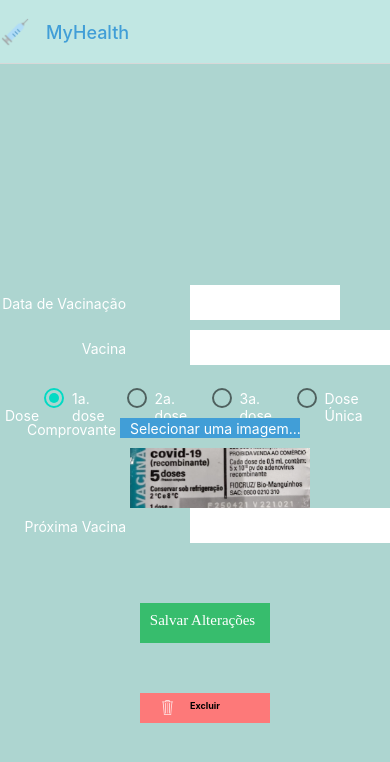
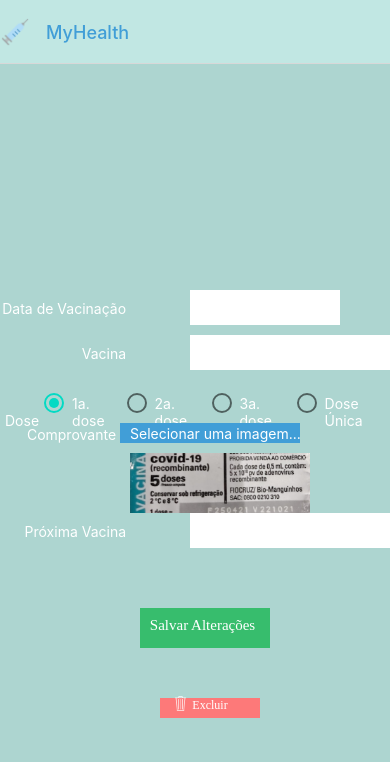
Before and after one commit to Thimans/projetomovel, a React Native app: screen /EditarCard in a window 390 px wide. Shown: the top 762 px of the page. Built offline with nearby package versions, Linux system fonts and the light colour scheme.

Commit message:
mudanças da exclusao

```diff
--- a/components/SimpleModal.js
+++ b/components/SimpleModal.js
@@ -6,12 +6,7 @@ const HEIGHT_MODAL = 150;
 const WIDTH = Dimensions.get('window').width;
 
 const SimpleModal = (props) => {
-    const excluirVacina = () => {
-        listaVacinas.splice(props.route.params.item.id, 1)
-        console.log('confere')
-        console.log(props.route.params.item.id)
-        props.navigation.pop()
-    }
+
 
     closeModal = (bool, data) => {
         props.changeModalVisible(bool);
@@ -26,7 +21,7 @@ const SimpleModal = (props) => {
                 </View>
                 <View style={styles.butttonsView}>
                     <TouchableOpacity style={styles.touchableOpacity}>
-                        <Text style={[styles.text, { color: 'white' }]} onPress={excluirVacina}>SIM</Text>
+                        <Text style={[styles.text, { color: 'white' }]}>SIM</Text>
                     </TouchableOpacity>
                     <TouchableOpacity style={[styles.touchableOpacity, { backgroundColor: '#3F92C5' }]} onPress={() => closeModal(false, 'Cancel')}>
                         <Text style={[styles.text, { color: 'white' }]}>CANCELAR</Text>
--- a/screens/EditarCard.js
+++ b/screens/EditarCard.js
@@ -1,29 +1,36 @@
 import React, { useState } from 'react'
 import { View, Text, TextInput, StyleSheet, TouchableOpacity, Image, Modal } from 'react-native'
 import CheckBoxDose from '../components/CheckBoxDose';
-import { SafeAreaView } from 'react-native-safe-area-context'
-import { SimpleModal } from '../components/SimpleModal'
+
 const EditarCard = (props) => {
 
     const optionsCheck = [{ text: 'Masculino', id: 1 }];
-    const [isModalVisible, setisModalVisible] = useState(false);
-    const [chooseData, setischooseData] = useState();
-    const changeModalVisible = (bool) => {
-        setisModalVisible(bool)
+    const [excluir, setExcluir] = useState('nao');
+    const openExcluir = () => {
+        setExcluir('excluir');
     }
-    const setData = (data) => {
-        setischooseData(data);
+    const closeExcluir = () => {
+        setExcluir('nao');
     }
 
+    const excluiVacina = () => {
+        props.navigation.navigate('MinhasVacinas',
+            {
+                id: 1,
+                excluiVacina: true,
+            });
+    }
+
+
     return (
-        <View style={styles.container}>
+        <View style={styles.cont}>
             <View style={[styles.viewDados, { right: 50 }]} >
 
                 <Text style={styles.dados} >Data de Vacinação </Text>
                 <TextInput style={[styles.input, { width: 150 }]} keyboardType='numeric' />
             </View>
             <View style={styles.viewDados}>
-                <Text style={styles.dados} >Vacina </Text>
+                <Text style={styles.dados}  >Vacina </Text>
                 <TextInput style={styles.input} />
             </View>
             <View>
@@ -42,25 +49,29 @@ const EditarCard = (props) => {
                 <Text style={styles.textBot}>Salvar Alterações</Text>
             </TouchableOpacity>
 
-            <SafeAreaView style={styles.contSafe}>
+            <TouchableOpacity style={styles.botaoExcluir} onPress={openExcluir}>
+                <Image style={[styles.iconInj, { top: 10 }]} source={require('../imagens/lixeira.png')} />
+                <Text style={styles.textBotEx}>Excluir</Text>
+            </TouchableOpacity>
 
-                <TouchableOpacity style={styles.touchableOpacity} onPress={() => changeModalVisible(true)} >
-                    <Image style={[styles.iconInj]} source={require('../imagens/lixeira.png')} />
-                    <Text style={styles.textSafe}>Excluir</Text>
-                </TouchableOpacity>
-                <Modal transparent={true}
-                    animationType='fade'
-                    visible={isModalVisible}
-                    nRequestClose={() => changeModalVisible(false)}
-                >
-                    <SimpleModal changeModalVisible={changeModalVisible}
-                        setData={setData}
-                    />
-                </Modal>
-            </SafeAreaView>
+            {excluir === 'excluir' &&
+                <View style={styles.Modal}>
+                    <View style={styles.bordaModal}>
+                        <Text style={styles.textExcluir}>Tem certeza que deseja remover essa vacina?</Text>
+                        <View style={styles.cpExcluir}>
+                            <TouchableOpacity style={styles.botaoSim} onPress={excluiVacina}>
+                                <Text style={styles.txtExcluir}>SIM</Text>
+                            </TouchableOpacity>
 
+                            <TouchableOpacity style={styles.botaoNao} onPress={closeExcluir}>
+                                <Text style={styles.txtExcluir}>CANCELAR</Text>
+                            </TouchableOpacity>
+                        </View>
+                    </View>
+                </View>
+            }
 
-        </View >
+        </View>
 
 
 
@@ -68,7 +79,7 @@ const EditarCard = (props) => {
 }
 
 const styles = StyleSheet.create({
-    container: {
+    cont: {
         flex: 1,
         backgroundColor: '#ADD5D0',
         alignItems: 'flex-end',
@@ -113,16 +124,14 @@ const styles = StyleSheet.create({
 
     },
     textBotEx: {
-        width: 165,
-        height: 34,
-        right: 35,
+
         fontFamily: 'Averia Libre',
         fontStyle: 'normal',
         fontSize: 12,
         lineHeight: 29,
         textAlign: 'center',
         color: '#FFFFFF',
-        bottom: 5
+        bottom: 10
 
     },
     dados: {
@@ -133,12 +142,13 @@ const styles = StyleSheet.create({
 
     },
     botaoExcluir: {
-        width: 90,
+        width: 100,
         height: 20,
         justifyContent: 'center',
-        right: 140,
-        top: 100,
-        backgroundColor: '#FD7979'
+        right: 130,
+        backgroundColor: '#FD7979',
+        alignItems: 'center',
+        top: 100
     },
     iconInj: {
         width: 15,
@@ -180,20 +190,58 @@ const styles = StyleSheet.create({
         alignItems: 'center',
         justifyContent: 'center',
         backgroundColor: '#FD7979',
-        top: 100,
-        right: 120,
-        height: 30,
-        width: 130,
+
 
     },
     touchableOpacity: {
         backgroudColor: 'orange',
         paddingHorizontal: 50
     },
-    textSafe: {
-        bottom: 10,
-        fontSize: 9,
-        fontWeight: 'bold'
+
+    Modal: {
+        position: 'absolute',
+        height: '100%',
+        width: '100%',
+        backgroundColor: '#FFFFFF',
+        alignItems: 'center',
+        justifyContent: 'center'
+    },
+    bordaModal: {
+        borderWidth: 2,
+        borderColor: '#B9DFDB',
+        margin: 20,
+        alignItems: 'center'
+    },
+    textExcluir: {
+        fontWeight: 'bold',
+        fontSize: 30,
+        color: '#FD7979'
+    },
+    cpExcluir: {
+        flexDirection: 'row',
+        marginVertical: 20
+    },
+    botaoSim: {
+        width: 120,
+        height: 60,
+
+        backgroundColor: '#FF8383',
+        marginHorizontal: 25,
+        alignItems: 'center',
+        justifyContent: 'center'
+    },
+    botaoNao: {
+        width: 160,
+        height: 60,
+
+        backgroundColor: '#3F92C5',
+        marginHorizontal: 25,
+        alignItems: 'center',
+        justifyContent: 'center'
+    },
+    txtExcluir: {
+        color: '#FFFFFF',
+        fontSize: 20
     }
 })
 export default EditarCard
--- a/screens/MinhasVacinas.js
+++ b/screens/MinhasVacinas.js
@@ -1,9 +1,10 @@
 import { View, FlatList, Text, StyleSheet, TextInput, ImageBackground, KeyboardAvoidingView, TouchableOpacity } from 'react-native'
 import CardVacina from '../components/CardVacina'
 
-export const listaVacinas = [
+const MinhasVacinas = (props) => {
+    const listaVacinas = [
         {
-        id:0,
+            id: 0,
             vacina: 'BCG',
             data: '2022-09-21',
             dose: 'Dose Única',
@@ -11,7 +12,7 @@ export const listaVacinas = [
             proximaVacina: 'Próxima dose em:2024-09-23'
         },
         {
-        id:1,
+            id: 1,
             vacina: 'Febre amarela',
             data: '2022-09-21',
             dose: '1a dose',
@@ -19,7 +20,7 @@ export const listaVacinas = [
             proximaVacina: 'Próxima dose em:2024-09-23'
         },
         {
-        id:2,
+            id: 2,
             vacina: 'Sarampo',
             data: '2022-09-21',
             dose: '1a dose',
@@ -27,17 +28,22 @@ export const listaVacinas = [
             proximaVacina: 'Próxima dose em:2024-09-23'
         },
         {
-        id:3,
+            id: 3,
             vacina: 'Poliomelite',
             data: '2022-09-21',
             dose: '1a dose',
             urlImage: 'http://',
             proximaVacina: 'Próxima dose em:2024-09-23'
         },
+    ];
 
-
-]
-const MinhasVacinas = (props) => {
+    if (props.route.params?.excluiVacina) {
+        listaVacinas.forEach((vac) => {
+            if (vac.id === props.route.params.vacina.id) {
+                listaVacinas.splice(vac.id - 1, 1);
+            }
+        })
+    }
     const goToNovaVacina = () => {
         props.navigation.navigate('NovaVacina')
 
```
Lines whose indentation alone changed are shown as unchanged.
